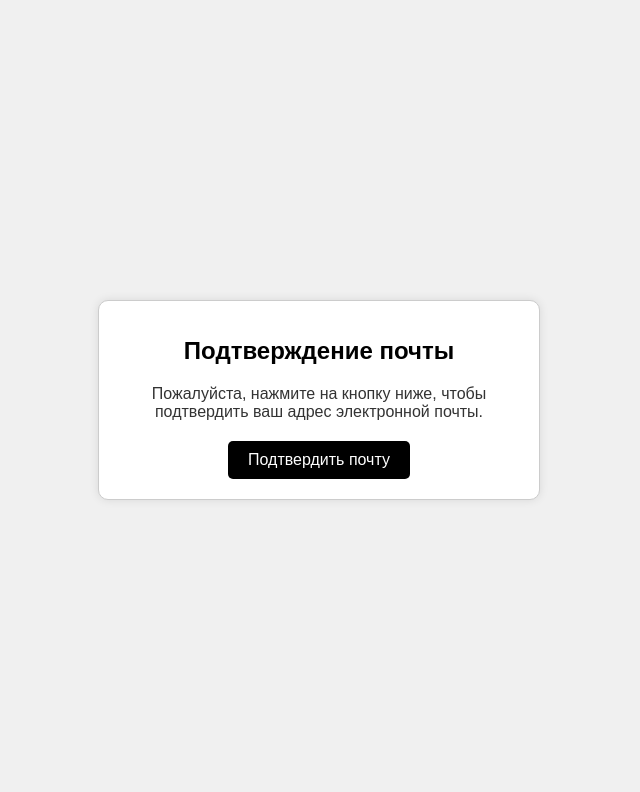
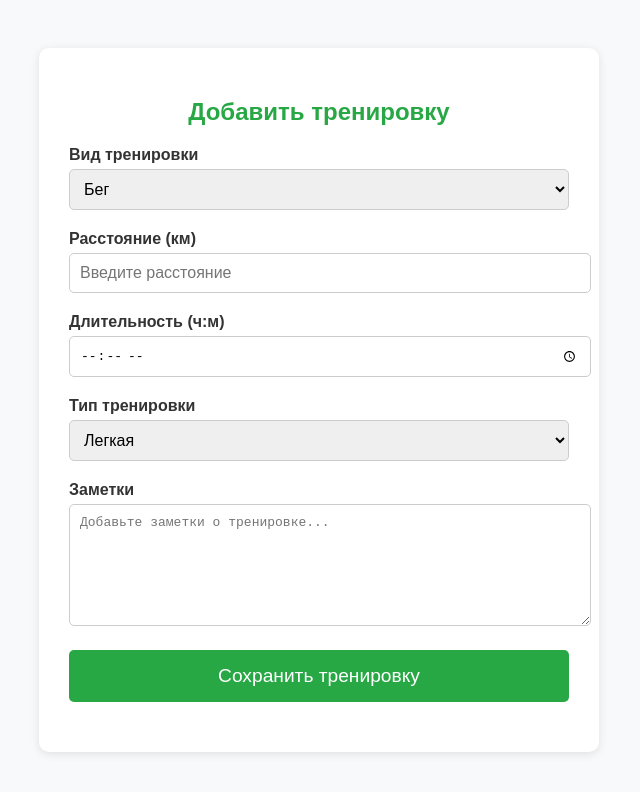
Before and after one commit to Egor1dzeN/Sport_Dnevnik_Web_frontend, a plain HTML site: page test.html in a window 1280 px wide. Shown: the whole page, without its empty margins (321-961 px from the left). Drawn offline with Linux system fonts and the light colour scheme.

Commit message:
some fix

```diff
--- /dev/null
+++ b/content/index.css
@@ -0,0 +1,101 @@
+body {
+    margin: 0;
+    font-family: Arial, sans-serif;
+    background-color: #f8f9fa;
+    color: #333;
+}
+header{
+    background-color: #5fc676;
+}
+.header2 {
+    background-color: #28a745;
+    padding: 10px 20px;
+    display: flex;
+    justify-content: space-between;
+    align-items: center;
+}
+.logo {
+    color: #fff;
+    font-size: 1.5em;
+    font-weight: bold;
+    font-family: 'Brush Script MT', cursive;
+}
+.header2 nav {
+    display: flex;
+    gap: 15px;
+}
+.header2 nav a {
+    color: #fff;
+    text-decoration: none;
+    font-size: 1em;
+}
+.link-list {
+    background-color: #fff;
+    border-bottom: 1px solid #ccc;
+    padding: 10px 20px;
+    display: flex;
+    justify-content: center;
+}
+.link-list a {
+    margin: 0 20px;
+    color: #28a745;
+    text-decoration: none;
+    font-size: 1em;
+}
+.container {
+    padding: 20px;
+    max-width: 900px;
+    margin: 0 auto;
+}
+footer {
+    background-color: #28a745;
+    color: #fff;
+    text-align: center;
+    padding: 10px;
+    position: fixed;
+    bottom: 0;
+    width: 100%;
+}
+.post{
+    background-color: #fff;
+    border: 1px solid #ccc;
+    padding: 10px;
+}
+.post-header{
+    display: flex;
+    justify-content: space-between;
+    border-bottom: 1px gray solid;
+}
+.post-header .nickname{
+    color: #4CAF50;
+    font-weight: bold;
+}
+.post-info{
+    display: flex;
+    justify-content: left;
+}
+.post-info span:not(:first-child){
+    margin-left: 20px;
+}
+@media (max-width: 768px) {
+    header {
+        flex-direction: column;
+        align-items: flex-start;
+    }
+    nav {
+        margin-top: 10px;
+        gap: 10px;
+    }
+    .link-list {
+        padding: 10px 10px;
+    }
+    .link-list a {
+        margin: 0 10px;
+        font-size: 0.9em;
+    }
+}
+.comments{
+    margin-top: 10px;
+    border-top: #9c9c9c 1px solid;
+    padding-top: 10px;
+}
--- a/test.html
+++ b/test.html
@@ -3,11 +3,11 @@
 <head>
     <meta charset="UTF-8">
     <meta name="viewport" content="width=device-width, initial-scale=1.0">
-    <title>Подтверждение почты</title>
+    <title>Добавить тренировку</title>
     <style>
         body {
             font-family: Arial, sans-serif;
-            background-color: #f0f0f0;
+            background-color: #f8f9fa;
             color: #333;
             display: flex;
             justify-content: center;
@@ -15,44 +15,94 @@
             height: 100vh;
             margin: 0;
         }
-        .container {
+        .form-container {
             background-color: #fff;
-            border: 1px solid #ccc;
             border-radius: 10px;
-            padding: 20px;
-            box-shadow: 0 0 10px rgba(0, 0, 0, 0.1);
-            max-width: 400px;
+            box-shadow: 0 2px 10px rgba(0, 0, 0, 0.1);
+            padding: 30px;
+            max-width: 500px;
             width: 100%;
+        }
+        .form-container h2 {
             text-align: center;
+            margin-bottom: 20px;
+            color: #28a745;
         }
-        .container h1 {
-            font-size: 24px;
-            color: #000;
+        .form-group {
             margin-bottom: 20px;
         }
-        .confirmation-message {
-            font-size: 16px;
-            margin-bottom: 20px;
+        .form-group label {
+            display: block;
+            margin-bottom: 5px;
+            font-weight: bold;
         }
-        .confirmation-link {
-            display: inline-block;
-            background-color: #000;
-            color: #fff;
-            text-decoration: none;
-            padding: 10px 20px;
+        .form-group input,
+        .form-group select,
+        .form-group textarea {
+            width: 100%;
+            padding: 10px;
+            border: 1px solid #ccc;
             border-radius: 5px;
-            font-size: 16px;
+            font-size: 1em;
         }
-        .confirmation-link:hover {
-            background-color: #444;
+        .form-group textarea {
+            resize: vertical;
+            min-height: 100px;
+        }
+        .form-group button {
+            width: 100%;
+            padding: 15px;
+            background-color: #28a745;
+            border: none;
+            border-radius: 5px;
+            color: white;
+            font-size: 1.2em;
+            cursor: pointer;
+            transition: background-color 0.3s ease;
+        }
+        .form-group button:hover {
+            background-color: #218838;
         }
     </style>
 </head>
 <body>
-<div class="container">
-    <h1>Подтверждение почты</h1>
-    <p class="confirmation-message">Пожалуйста, нажмите на кнопку ниже, чтобы подтвердить ваш адрес электронной почты.</p>
-    <a href="http://localhost:8080/confirm?token=your-token-here" class="confirmation-link">Подтвердить почту</a>
+<div class="form-container">
+    <h2>Добавить тренировку</h2>
+    <form>
+        <div class="form-group">
+            <label for="workout-type">Вид тренировки</label>
+            <select id="workout-type" name="workout-type">
+                <option value="running">Бег</option>
+                <option value="cycling">Велоспорт</option>
+                <option value="swimming">Плавание</option>
+                <option value="gym">Тренажерный зал</option>
+                <option value="other">Другое</option>
+            </select>
+        </div>
+        <div class="form-group">
+            <label for="distance">Расстояние (км)</label>
+            <input type="number" id="distance" name="distance" step="0.01" placeholder="Введите расстояние">
+        </div>
+        <div class="form-group">
+            <label for="duration">Длительность (ч:м)</label>
+            <input type="time" id="duration" name="duration">
+        </div>
+        <div class="form-group">
+            <label for="intensity">Тип тренировки</label>
+            <select id="intensity" name="intensity">
+                <option value="easy">Легкая</option>
+                <option value="moderate">Средняя</option>
+                <option value="intense">Интенсивная</option>
+            </select>
+        </div>
+        <div class="form-group">
+            <label for="notes">Заметки</label>
+            <textarea id="notes" name="notes" placeholder="Добавьте заметки о тренировке..."></textarea>
+        </div>
+        <div class="form-group">
+            <button type="submit">Сохранить тренировку</button>
+        </div>
+    </form>
 </div>
 </body>
 </html>
```
Also changed, not shown: index.html (+56 -8 lines), content/index.js (added).
